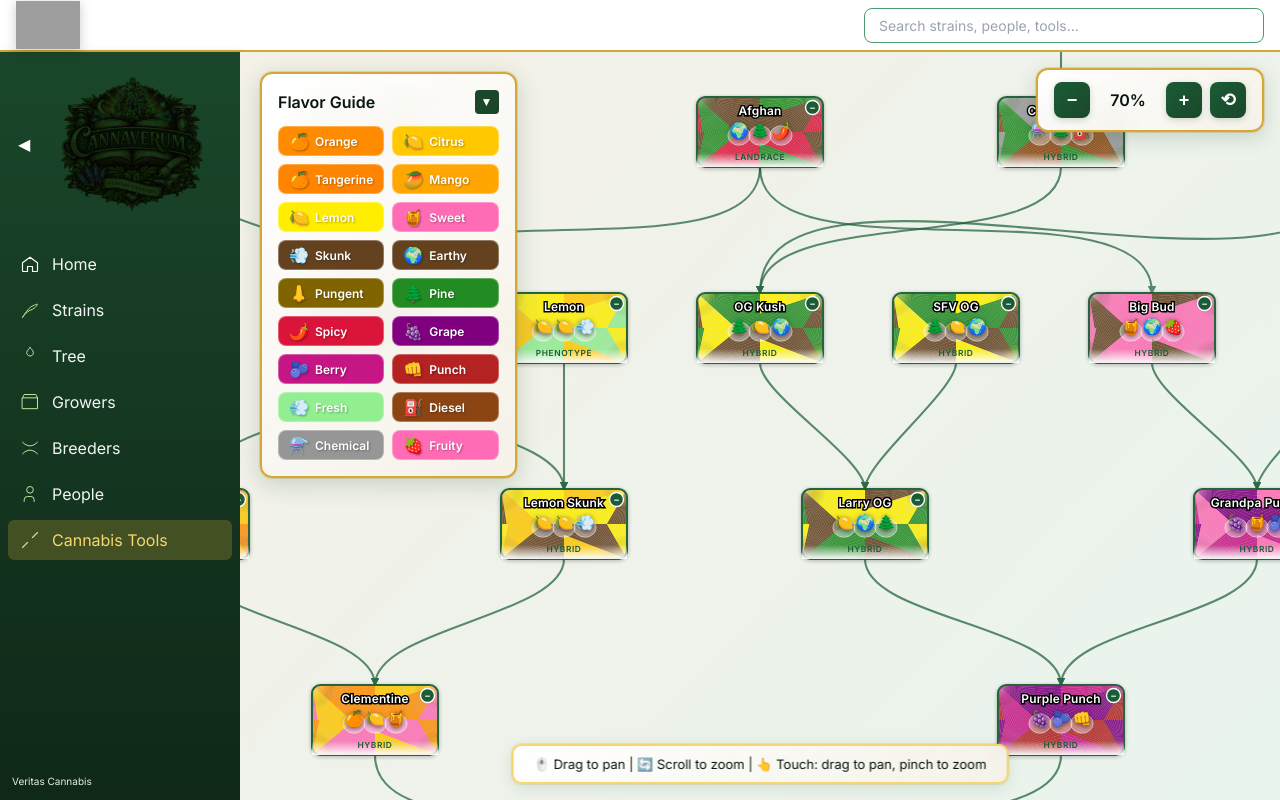
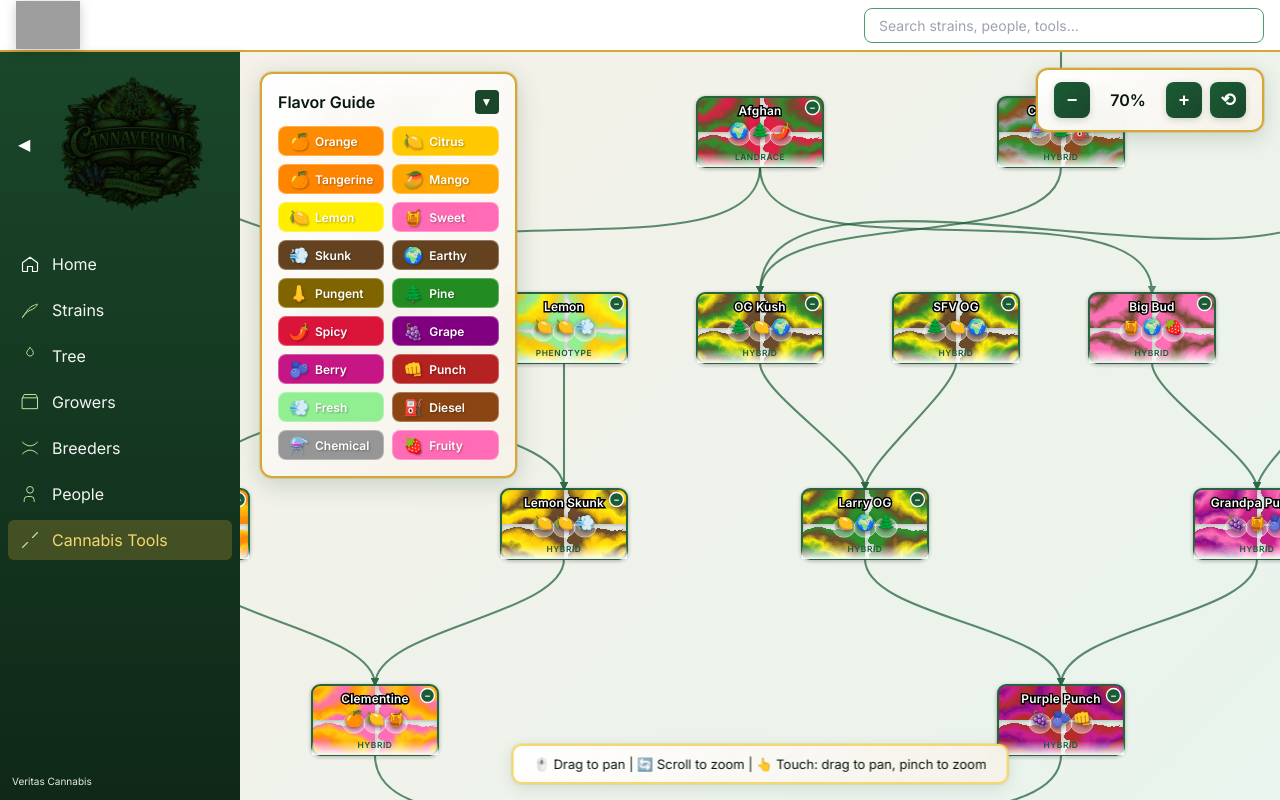
Before and after one commit to mylesgarveyjournal/test_repo, a React (Create React App) app: page /tools/flavor-tree in a window 1280 px wide. Built offline with nearby package versions, Linux system fonts and the light colour scheme; grey boxes are pictures that could not be loaded; the HTML template or start-up script is replaced by a standard one.

Commit message:
Create smooth swirl using SVG turbulence filter for organic psychedelic effect

```diff
--- a/src/components/FlavorTree.js
+++ b/src/components/FlavorTree.js
@@ -488,73 +488,50 @@ const FlavorTree = ({ strainData }) => {
       >
         {/* Definitions - must be outside transform */}
         <defs>
-          {/* Create identical swirl pattern for all boxes - only colors differ */}
+          {/* Create smooth swirl pattern using SVG filters - same for all boxes, only colors differ */}
           {visibleData.nodes.map(node => {
             const pattern = createPsychedelicPattern(node.id, node.flavors.slice(0, 3));
             if (!pattern) return null;
 
-            // Mathematical swirl pattern: conic gradient simulation
-            // Creates smooth color rotation around center point with multiple rotations (>360 deg)
-            const numWedges = 120; // High number for smooth gradient
-            const rotations = 3; // Number of complete color cycles
-            const wedges = [];
-
-            for (let i = 0; i < numWedges; i++) {
-              const angle = (i / numWedges) * 360;
-              const nextAngle = ((i + 1) / numWedges) * 360;
-
-              // Calculate position in color cycle (0 to 1, repeating 'rotations' times)
-              const position = (i / numWedges) * rotations;
-              const colorPhase = position % 1; // 0 to 1 within current cycle
-
-              // Determine which color to use based on position in cycle
-              // Smoothly transition: color0 -> color1 -> color2 -> color0
-              let color;
-              if (colorPhase < 0.33) {
-                color = pattern.colors[0];
-              } else if (colorPhase < 0.66) {
-                color = pattern.colors[1];
-              } else {
-                color = pattern.colors[2];
-              }
-
-              // Create wedge path
-              const x1 = Math.cos(angle * Math.PI / 180) * 100;
-              const y1 = Math.sin(angle * Math.PI / 180) * 100;
-              const x2 = Math.cos(nextAngle * Math.PI / 180) * 100;
-              const y2 = Math.sin(nextAngle * Math.PI / 180) * 100;
-
-              wedges.push(
-                <path
-                  key={i}
-                  d={`M 0,0 L ${x1},${y1} A 100,100 0 0,1 ${x2},${y2} Z`}
-                  fill={color}
-                  opacity="0.9"
-                />
-              );
-            }
-
+            // Create SMOOTH swirl using turbulence and displacement filters
             return (
               <React.Fragment key={pattern.id}>
+                {/* Base gradient with 3 colors */}
+                <radialGradient id={`${pattern.id}-base`} cx="50%" cy="50%">
+                  <stop offset="0%" stopColor={pattern.colors[0]} />
+                  <stop offset="20%" stopColor={pattern.colors[1]} />
+                  <stop offset="40%" stopColor={pattern.colors[2]} />
+                  <stop offset="60%" stopColor={pattern.colors[0]} />
+                  <stop offset="80%" stopColor={pattern.colors[1]} />
+                  <stop offset="100%" stopColor={pattern.colors[2]} />
+                </radialGradient>
+
+                {/* Swirl distortion filter */}
+                <filter id={`${pattern.id}-swirl`} x="-50%" y="-50%" width="200%" height="200%">
+                  <feTurbulence
+                    type="turbulence"
+                    baseFrequency="0.02"
+                    numOctaves="3"
+                    result="turbulence"
+                    seed="1"
+                  />
+                  <feDisplacementMap
+                    in="SourceGraphic"
+                    in2="turbulence"
+                    scale="30"
+                    xChannelSelector="R"
+                    yChannelSelector="G"
+                  />
+                </filter>
+
                 <pattern
                   id={pattern.id}
                   x="0" y="0"
                   width="180" height="100"
                   patternUnits="userSpaceOnUse"
                 >
-                  <g transform="translate(90, 50)">
-                    {wedges}
-
-                    {/* Center glow for depth */}
-                    <defs>
-                      <radialGradient id={`${pattern.id}-glow`}>
-                        <stop offset="0%" stopColor="white" stopOpacity="0.4" />
-                        <stop offset="50%" stopColor={pattern.colors[1]} stopOpacity="0.2" />
-                        <stop offset="100%" stopColor="transparent" />
-                      </radialGradient>
-                    </defs>
-                    <circle cx="0" cy="0" r="35" fill={`url(#${pattern.id}-glow)`} />
-                  </g>
+                  {/* Apply base gradient with swirl filter */}
+                  <rect width="180" height="100" fill={`url(#${pattern.id}-base)`} filter={`url(#${pattern.id}-swirl)`} />
                 </pattern>
               </React.Fragment>
             );
```
Also changed, not shown: 7 other files (tests, documents, lock files or other folders).
